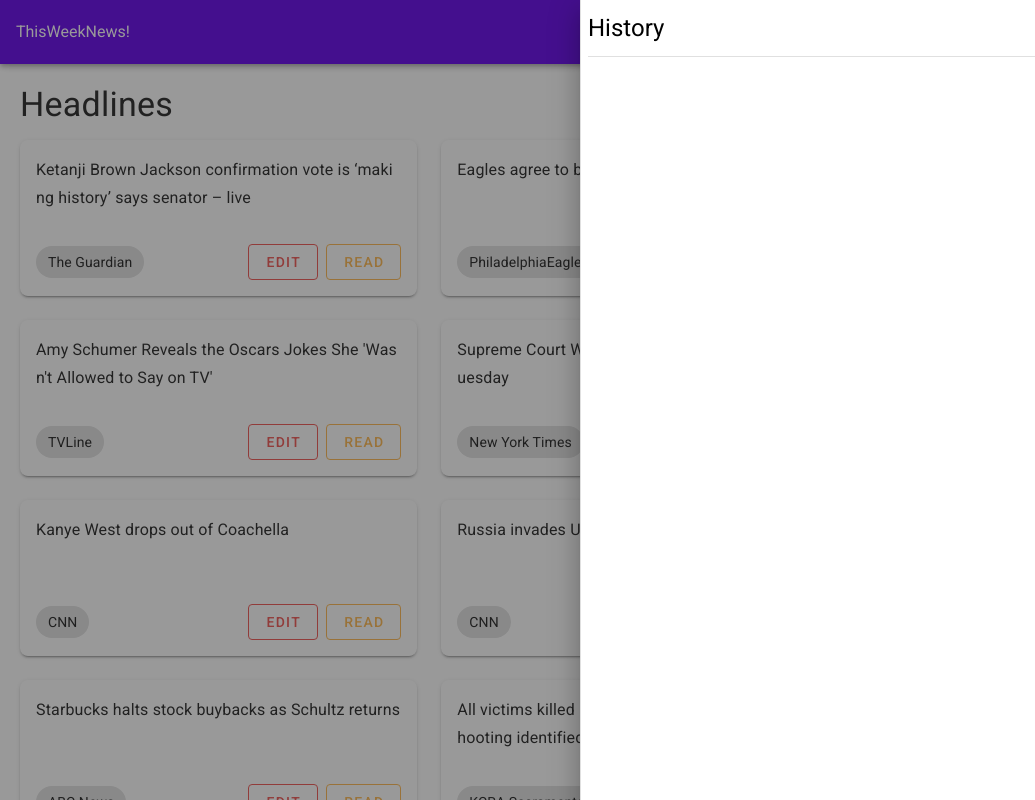
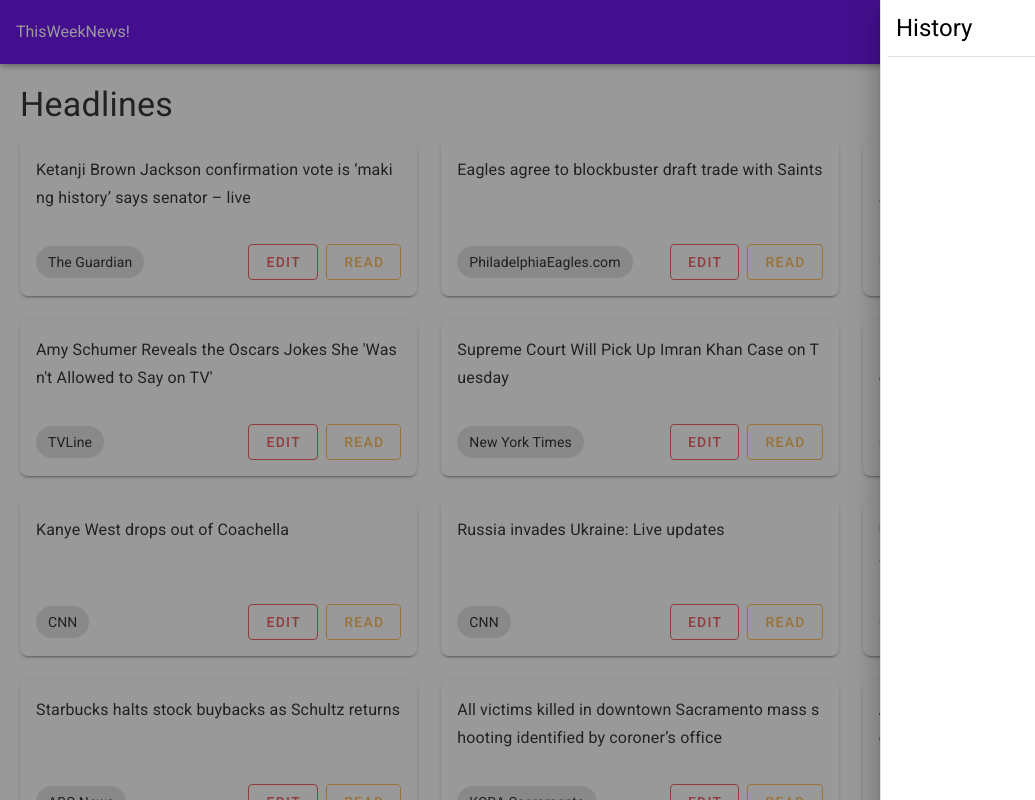
Before and after one commit to designdevy/news-app, a Vue app: page / in a window 1280 px wide. Both pictures are taken after a click on the button 1236 px from the left and 32 px from the top of the page. Shown: the top 800 px of the page, without its empty margins (0-1035 px from the left). Built offline with nearby package versions, Linux system fonts and the light colour scheme.

Commit message:
refactor history

```diff
--- a/src/App.vue
+++ b/src/App.vue
@@ -6,14 +6,18 @@
       <v-spacer />
       <v-app-bar-nav-icon @click="drawer = true" class="mx-1"></v-app-bar-nav-icon>
     </v-app-bar>
-    <v-navigation-drawer v-model="drawer" absolute temporary right :width="700">
+    <v-navigation-drawer v-model="drawer" absolute temporary right :width="400">
       <v-list nav dense flat>
-        <v-subheader class="text-h5 pa-0 black--text">History</v-subheader>
+        <v-list-item
+          ><v-subheader class="text-h5 pa-0 black--text">History</v-subheader></v-list-item
+        >
         <v-divider class="my-2"></v-divider>
         <v-list-item-group>
-          <v-list-item v-for="item in getHistory" :key="item.id">
-            {{ item.title }}
-          </v-list-item>
+          <v-list-item-content v-for="item in getHistory" :key="item.id">
+            <v-list-item>
+              {{ item.title }}
+            </v-list-item>
+          </v-list-item-content>
         </v-list-item-group>
       </v-list>
     </v-navigation-drawer>
```
